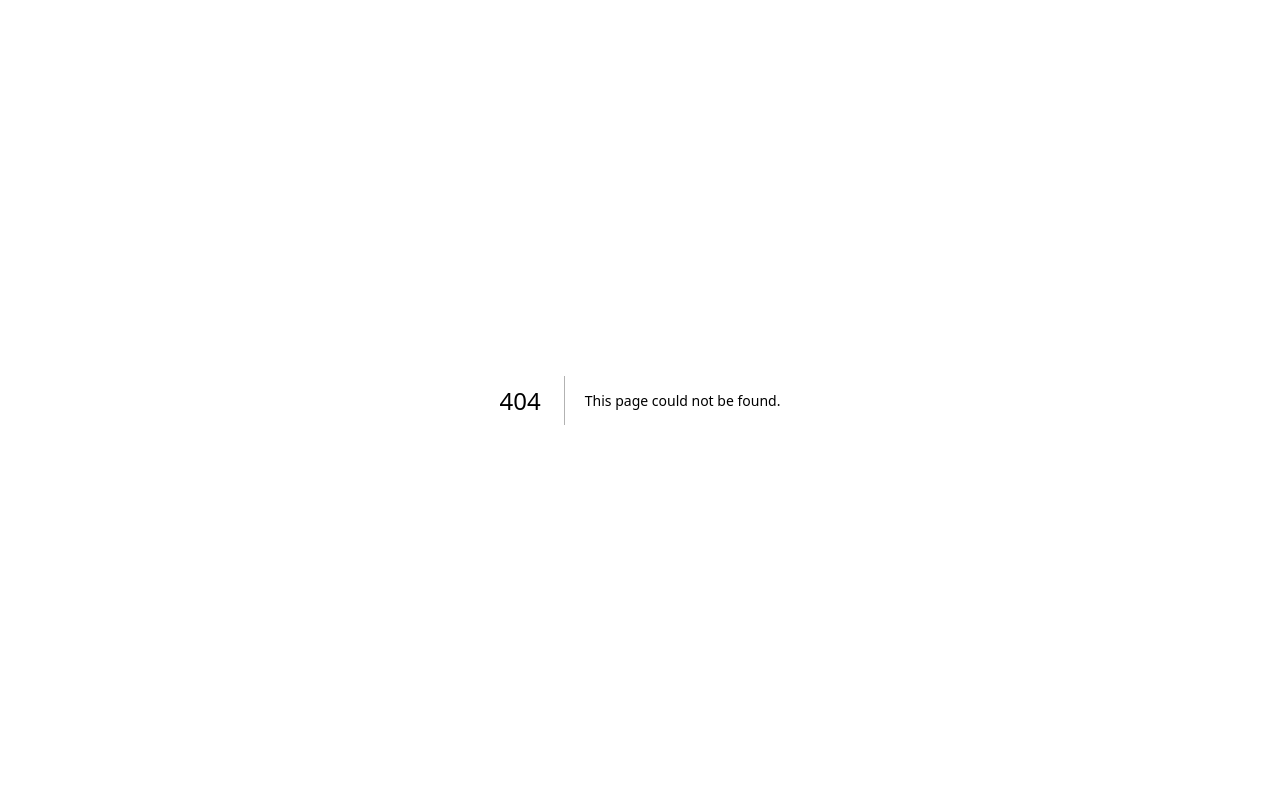
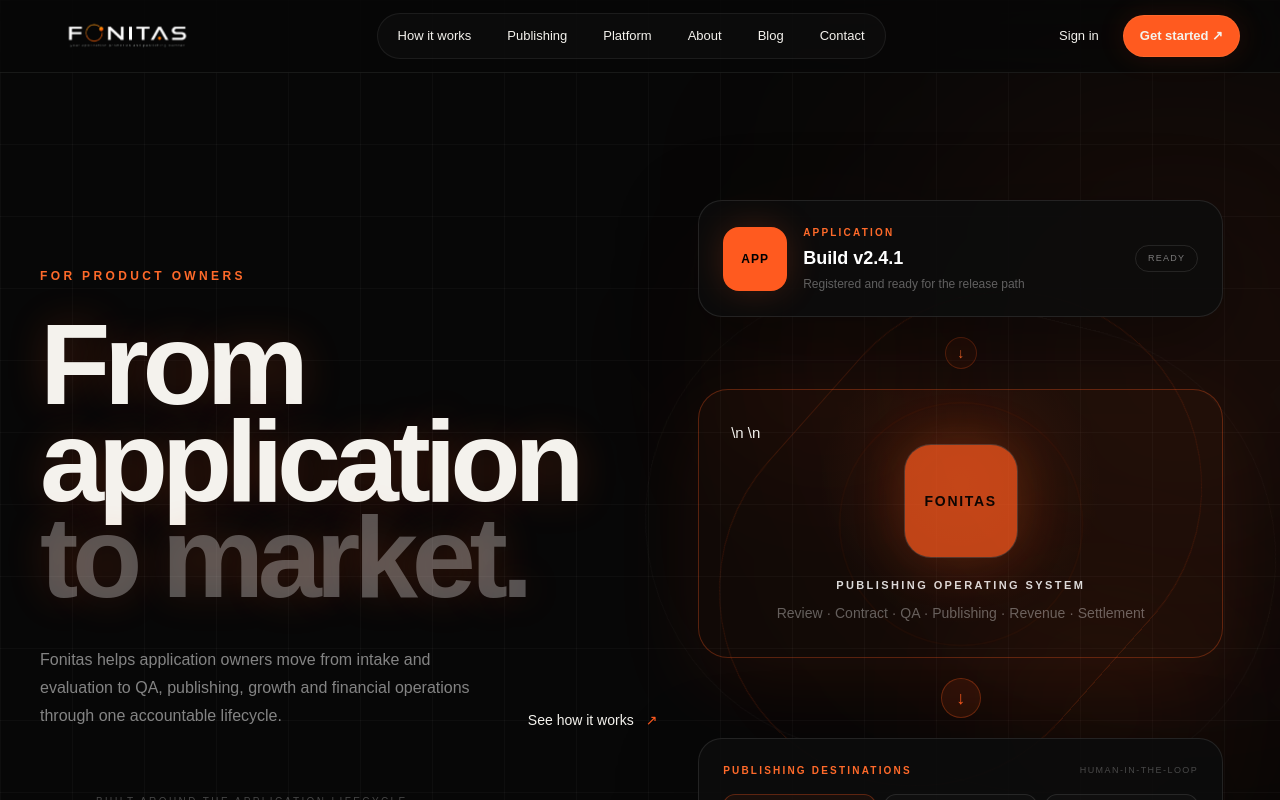
Before and after one commit to mohamad-es/Fonitas-website, a Next.js app: page /product-owners in a window 1280 px wide. Before the commit this address had no page. Shown: the top 800 px of the page. Built offline with nearby package versions, Linux system fonts and the light colour scheme.

Commit message:
feat: add product owner path

```diff
--- /dev/null
+++ b/app/product-owners/page.tsx
@@ -0,0 +1,12 @@
+import type { Metadata } from "next";
+import { ProductOwnerPage } from "@/components/product-owner/product-owner-page";
+
+export const metadata: Metadata = {
+  title: "For Product Owners — Fonitas",
+  description:
+    "See how Fonitas helps application owners move from intake and evaluation to QA, publishing, growth and financial operations.",
+};
+
+export default function ProductOwners() {
+  return <ProductOwnerPage />;
+}
```
